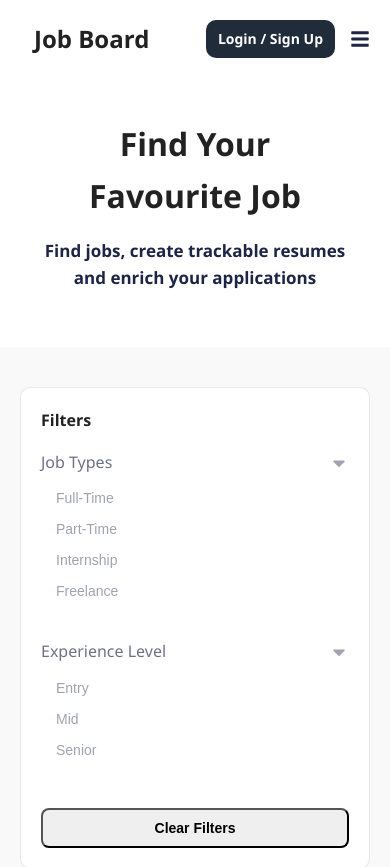
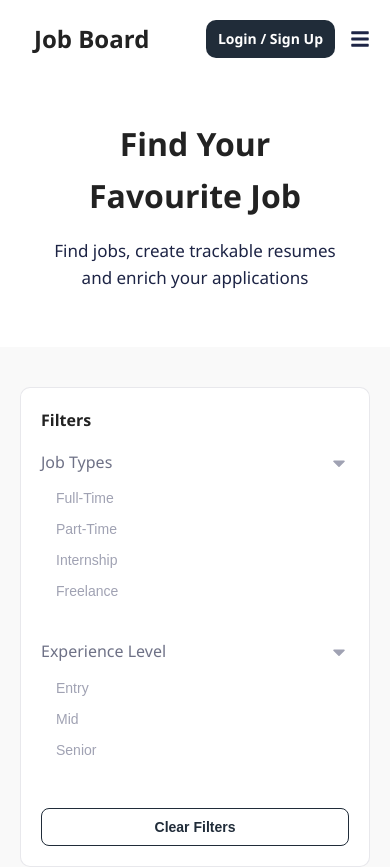
Before and after one commit to Jon-Felipe/Job-Board-React, a React (Vite) app: page /jobs in a window 390 px wide. Shown: the top 867 px of the page. Built offline with nearby package versions, Linux system fonts and the light colour scheme.

Commit message:
refactored jobs page styling

```diff
--- /dev/null
+++ b/src/pages/Jobs/JobPage.styles.tsx
@@ -0,0 +1,71 @@
+import styled from 'styled-components';
+
+export const JobsPageContainer = styled.main`
+  .header {
+    background-color: #fff;
+    text-align: center;
+    padding: 40px;
+  }
+
+  .header-title {
+    font-size: 32px;
+    font-weight: 600;
+  }
+
+  .header-text {
+    font-size: 17px;
+    color: #1d2445;
+  }
+
+  .jobsContainer {
+    display: grid;
+    row-gap: 20px;
+    padding: 0 20px;
+    max-width: 1700px;
+    margin: 40px auto 0;
+  }
+
+  .jobsContainer-filters {
+    background-color: #fff;
+    border: 1px solid rgba(29, 36, 69, 0.1);
+    border-radius: 10px;
+    padding: 20px;
+  }
+
+  .jobsContainer-filterOptions {
+    display: flex;
+    flex-direction: column;
+    row-gap: 10px;
+    margin-bottom: 20px;
+  }
+
+  .jobs {
+    display: grid;
+    row-gap: 20px;
+  }
+
+  @media screen and (min-width: 768px) {
+    .header-title {
+      font-size: 44px;
+    }
+
+    .jobs {
+      grid-template-columns: 1fr 1fr;
+      column-gap: 20px;
+    }
+  }
+
+  @media screen and (min-width: 1024px) {
+    .jobsContainer {
+      grid-template-columns: 250px 1fr;
+      column-gap: 20px;
+    }
+  }
+
+  @media screen and (min-width: 1440px) {
+    .jobs {
+      grid-template-columns: repeat(3, 1fr);
+      column-gap: 20px;
+    }
+  }
+`;
--- a/src/pages/Jobs/JobsPage.module.css
+++ /dev/null
@@ -1,68 +0,0 @@
-.header {
-  background-color: #fff;
-  text-align: center;
-  padding: 40px;
-}
-
-.title {
-  font-size: 32px;
-  font-weight: 600;
-}
-
-.text {
-  font-size: 17px;
-  font-weight: 600;
-  color: #1d2445;
-}
-
-.jobsContainer {
-  display: grid;
-  row-gap: 20px;
-  padding: 0 20px;
-  max-width: 1700px;
-  margin: 40px auto 0;
-}
-
-.filters {
-  background-color: #fff;
-  border: 1px solid rgba(29, 36, 69, 0.1);
-  border-radius: 10px;
-  padding: 20px;
-}
-
-.filterOptions {
-  display: flex;
-  flex-direction: column;
-  row-gap: 10px;
-  margin-bottom: 20px;
-}
-
-.jobs {
-  display: grid;
-  row-gap: 20px;
-}
-
-@media screen and (min-width: 768px) {
-  .title {
-    font-size: 44px;
-  }
-
-  .jobs {
-    grid-template-columns: 1fr 1fr;
-    column-gap: 20px;
-  }
-}
-
-@media screen and (min-width: 1024px) {
-  .jobsContainer {
-    grid-template-columns: 250px 1fr;
-    column-gap: 20px;
-  }
-}
-
-@media screen and (min-width: 1440px) {
-  .jobs {
-    grid-template-columns: repeat(3, 1fr);
-    column-gap: 20px;
-  }
-}
--- a/src/pages/Jobs/JobsPage.tsx
+++ b/src/pages/Jobs/JobsPage.tsx
@@ -4,39 +4,43 @@ import Button from '../../components/ui/Button/Button';
 import JobCard from '../../components/JobCard/JobCard';
 
 // extras
-import styles from './JobsPage.module.css';
+import { JobsPageContainer } from './JobPage.styles';
 import { jobs, jobTypes, experienceLevel } from '../../utils/constants';
 
 function JobsPage() {
   return (
-    <main>
-      <section className={styles.header}>
-        <h3 className={styles.title}>Find Your Favourite Job</h3>
-        <p className={styles.text}>
+    <JobsPageContainer>
+      <section className='header'>
+        <h3 className='header-title'>Find Your Favourite Job</h3>
+        <p className='header-text'>
           Find jobs, create trackable resumes and enrich your applications
         </p>
       </section>
-      <div className={styles.jobsContainer}>
-        <section className={styles.filters}>
+      <div className='jobsContainer'>
+        <section className='jobsContainer-filters'>
           <h4>Filters</h4>
-          <div className={styles.filterOptions}>
+          <div className='jobsContainer-filterOptions'>
             <Dropdown title='Job Types' dropdownOptions={jobTypes} />
             <Dropdown
               title='Experience Level'
               dropdownOptions={experienceLevel}
             />
           </div>
-          <Button variant='danger' onClick={() => console.log('clear')}>
+          <Button
+            type='button'
+            variant='outlined'
+            onClick={() => console.log('clear')}
+          >
             Clear Filters
           </Button>
         </section>
-        <section className={styles.jobs}>
+        <section className='jobs'>
           {jobs.map((job) => (
             <JobCard key={job.id} job={job} />
           ))}
         </section>
       </div>
-    </main>
+    </JobsPageContainer>
   );
 }
 
```
